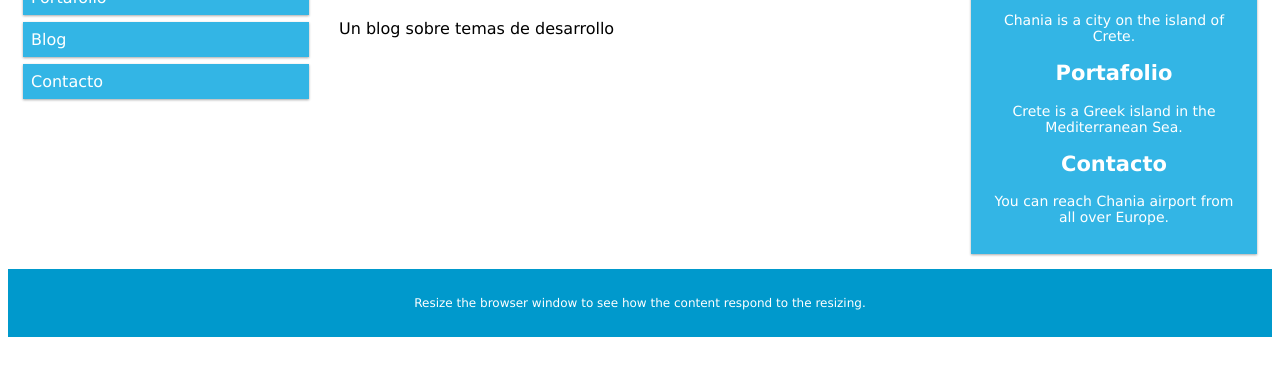
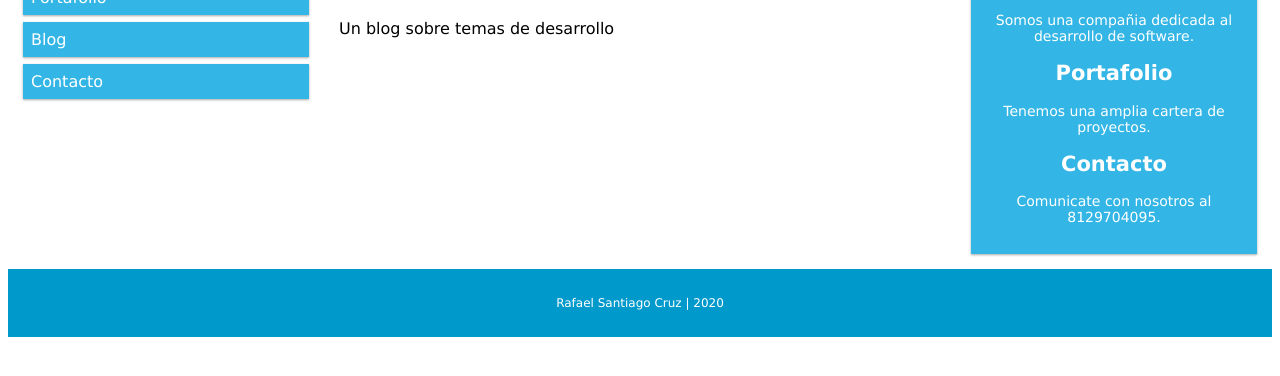
Before and after one commit to Rafasac/Netlify, a plain HTML site: page index.html in a window 1280 px wide. Shown: the part 196-572 px from the top of the page. Drawn offline with Linux system fonts and the light colour scheme.

Commit message:
Cambios en español

```diff
--- a/index.html
+++ b/index.html
@@ -28,17 +28,17 @@
   <div class="col-3 right">
     <div class="aside">
       <h2>Nosotros</h2>
-      <p>Chania is a city on the island of Crete.</p>
+      <p>Somos una compañia dedicada al desarrollo de software.</p>
       <h2>Portafolio</h2>
-      <p>Crete is a Greek island in the Mediterranean Sea.</p>
+      <p>Tenemos una amplia cartera de proyectos.</p>
       <h2>Contacto</h2>
-      <p>You can reach Chania airport from all over Europe.</p>
+      <p>Comunicate con nosotros al 8129704095.</p>
     </div>
   </div>
 </div>
 
 <div class="footer">
-  <p>Resize the browser window to see how the content respond to the resizing.</p>
+  <p>Rafael Santiago Cruz | 2020</p>
 </div>
 
 </body>
```
